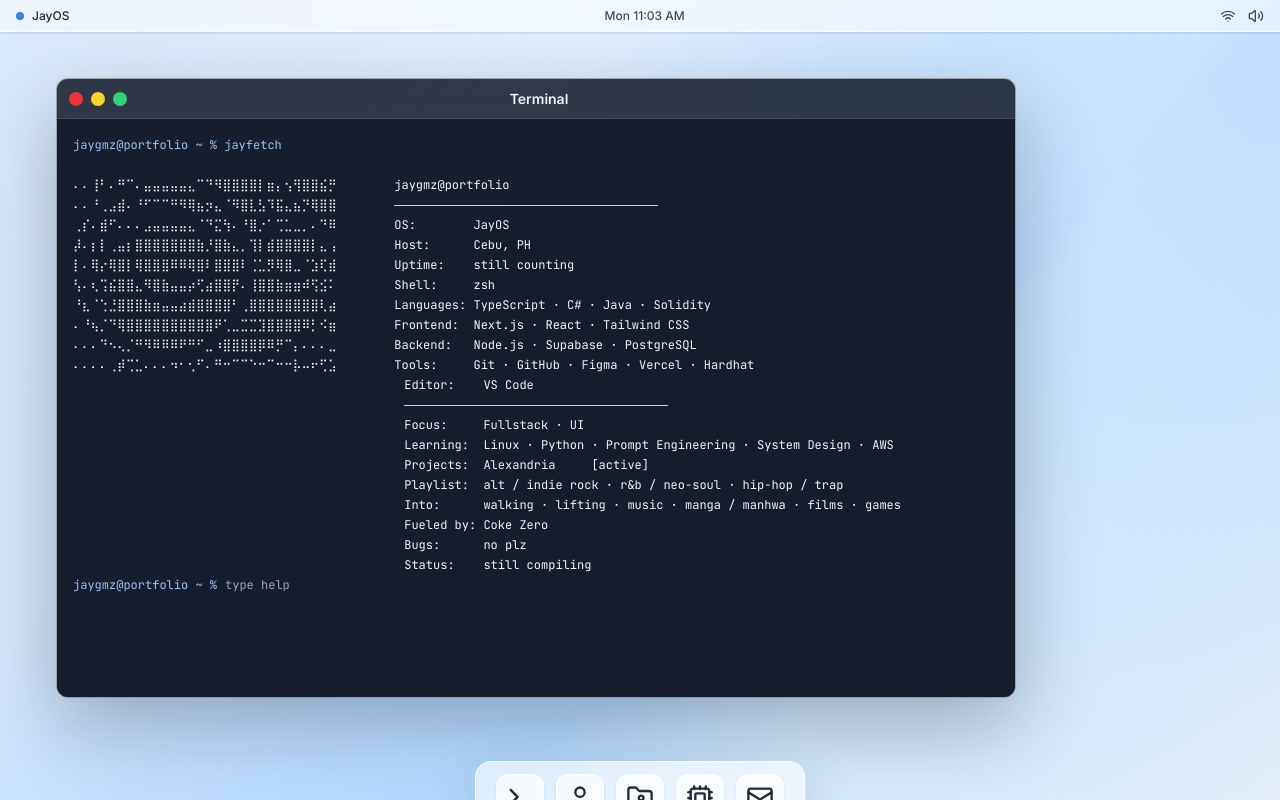
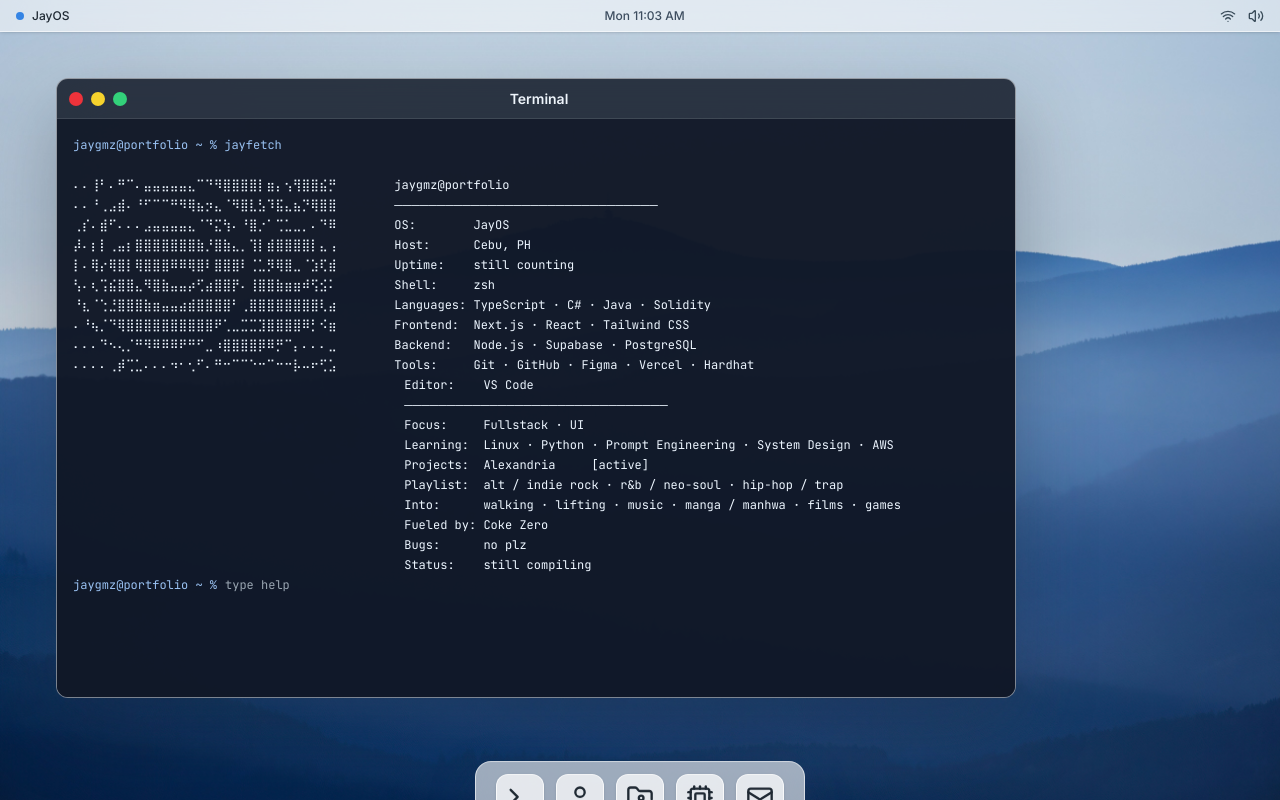
Before and after one commit to ilovecarbonara/jaygmz-portfolio, a Next.js app: page / in a window 1280 px wide. Built offline with nearby package versions, Linux system fonts and the light colour scheme.

Commit message:
Added wallpaper

```diff
--- a/components/Desktop.tsx
+++ b/components/Desktop.tsx
@@ -112,10 +112,8 @@
 	}
 
 	return (
-		<main className="relative h-dvh w-screen overflow-hidden bg-[#dfeaf6] text-[#1f2933]">
-			<div className="absolute inset-0 bg-[linear-gradient(135deg,#f8fbff_0%,#dbeafe_32%,#8fc8ff_62%,#f5f7fb_100%)]" />
-			<div className="absolute inset-0 bg-[linear-gradient(120deg,rgba(53,132,228,0.18),transparent_34%,rgba(255,255,255,0.42)_70%,rgba(120,172,224,0.18))]" />
-			<div className="pointer-events-none absolute inset-0 bg-white/12" />
+		<main className="relative h-dvh w-screen overflow-hidden text-[#1f2933]">
+			<div className="absolute inset-0 bg-cover bg-center bg-no-repeat" style={{ backgroundImage: "url('/wallpaper.jpg')" }} />
 			<TopBar />
 			<AnimatePresence>
 				{openWindows.map((id) => {
--- a/components/Dock.tsx
+++ b/components/Dock.tsx
@@ -15,7 +15,7 @@
 			aria-label="Application dock"
 			className="group fixed bottom-4 left-1/2 z-8500 -translate-x-1/2 translate-y-[72%] transition-transform duration-300 hover:translate-y-0 focus-within:translate-y-0"
 		>
-			<div className="flex items-end gap-3 rounded-2xl border border-white/70 bg-white/58 px-5 py-3 shadow-[0_18px_50px_rgba(55,72,95,0.22)] backdrop-blur-2xl">
+			<div className="flex items-end gap-3 rounded-2xl border border-white/60 bg-white/60 px-5 py-3 shadow-[0_18px_50px_rgba(55,72,95,0.22)] backdrop-blur-2xl">
 				{apps.map((app) => (
 					<DockIcon
 						key={app.id}
```
Also changed, not shown: public/wallpaper.jpg (added).
